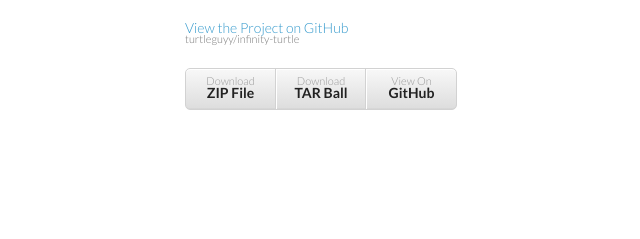
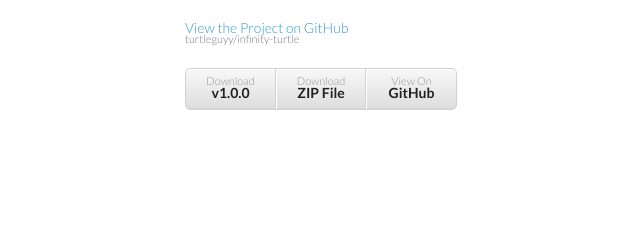
Before and after one commit to Turtleguyy/infinity-turtle, a plain HTML site: page demo/index.html in a window 1280 px wide. Shown: the part 146-385 px from the top of the page, 25-665 px from the left. Drawn offline with Linux system fonts and the light colour scheme.

Commit message:
Added a download link for v1

```diff
--- a/demo/index.html
+++ b/demo/index.html
@@ -22,8 +22,8 @@
         <p class="view"><a href="https://github.com/turtleguyy/infinity-turtle">View the Project on GitHub <small>turtleguyy/infinity-turtle</small></a></p>
 
         <ul>
+          <li><a href="https://github.com/turtleguyy/infinity-turtle/releases/download/v1.0.0/infinity-turtle.zip">Download <strong>v1.0.0</strong></a></li>
           <li><a href="https://github.com/turtleguyy/infinity-turtle/zipball/master">Download <strong>ZIP File</strong></a></li>
-          <li><a href="https://github.com/turtleguyy/infinity-turtle/tarball/master">Download <strong>TAR Ball</strong></a></li>
           <li><a href="https://github.com/turtleguyy/infinity-turtle">View On <strong>GitHub</strong></a></li>
         </ul>
       </header>
```
Also changed, not shown: index.html (+1 -1 lines).
